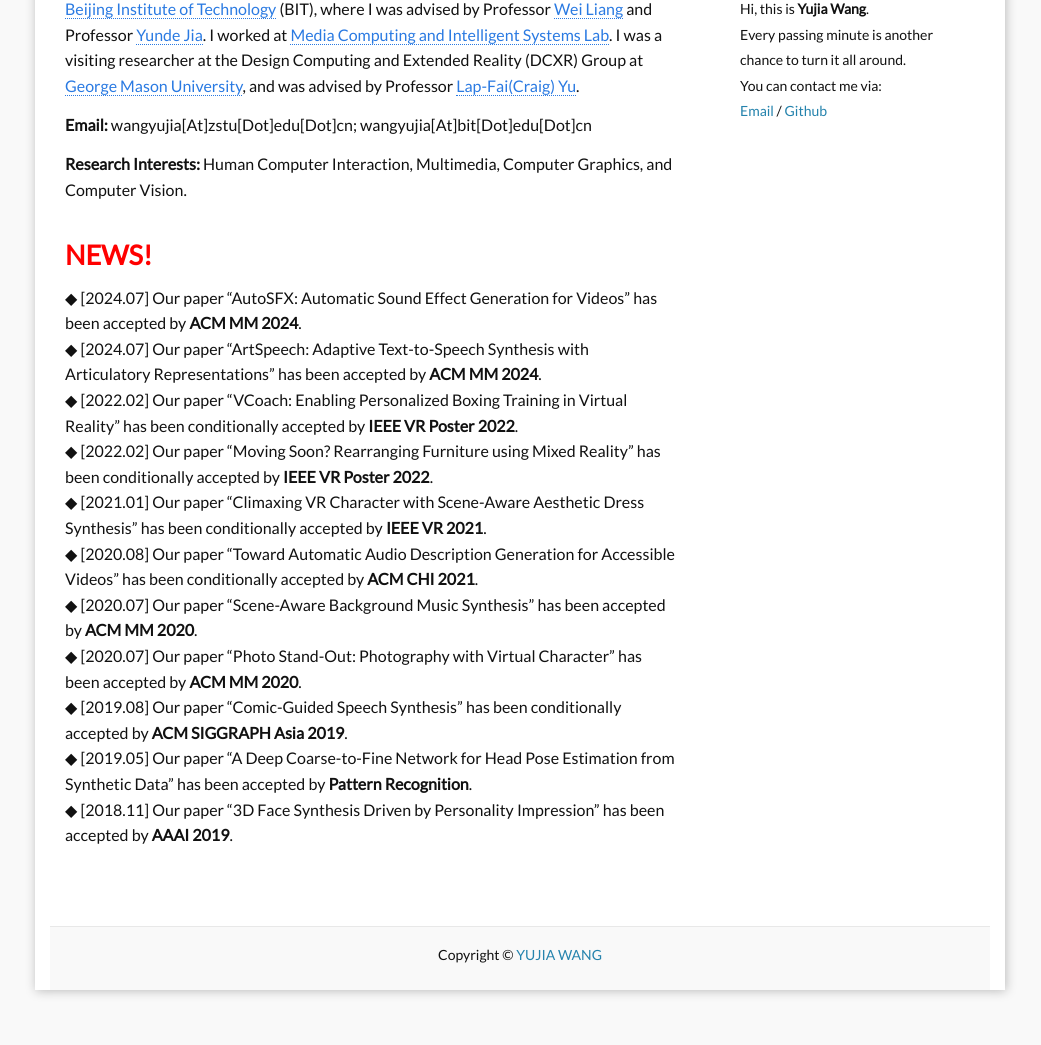
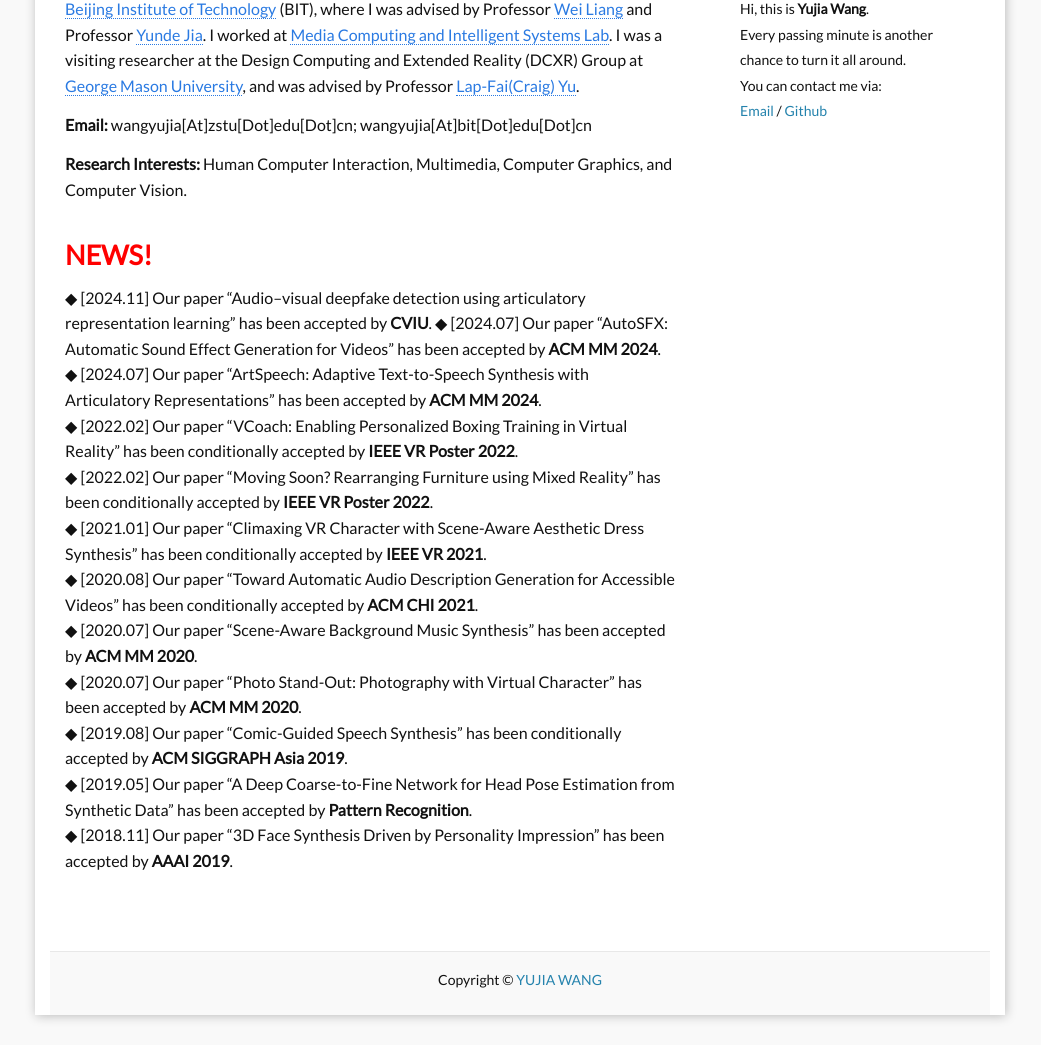
Before and after one commit to bitwangyujia/research, a Jekyll site: the page built from a_home.md, in a window 1280 px wide, cut to the strip 367-1412 px from the top of the page. Shown: the whole strip, without its empty margins (120-1161 px from the left). Built offline with Jekyll 4.4.1, drawn with Linux system fonts in a browser that asks for light colours; before the commit the page ends 1387 px from its top, so only the background shows below that.

Commit message:
Update a_home.md

```diff
--- a/a_home.md
+++ b/a_home.md
@@ -25,6 +25,7 @@
 
 <span style="color:red;font-size:27px"><strong>NEWS!</strong></span>
 
+◆ [2024.11] Our paper “Audio–visual deepfake detection using articulatory representation learning” has been accepted by **CVIU**.
 ◆ [2024.07] Our paper "AutoSFX: Automatic Sound Effect Generation for Videos" has been accepted by **ACM MM 2024**.
 <br>
 ◆ [2024.07] Our paper "ArtSpeech: Adaptive Text-to-Speech Synthesis with Articulatory Representations" has been accepted by **ACM MM 2024**.
```
